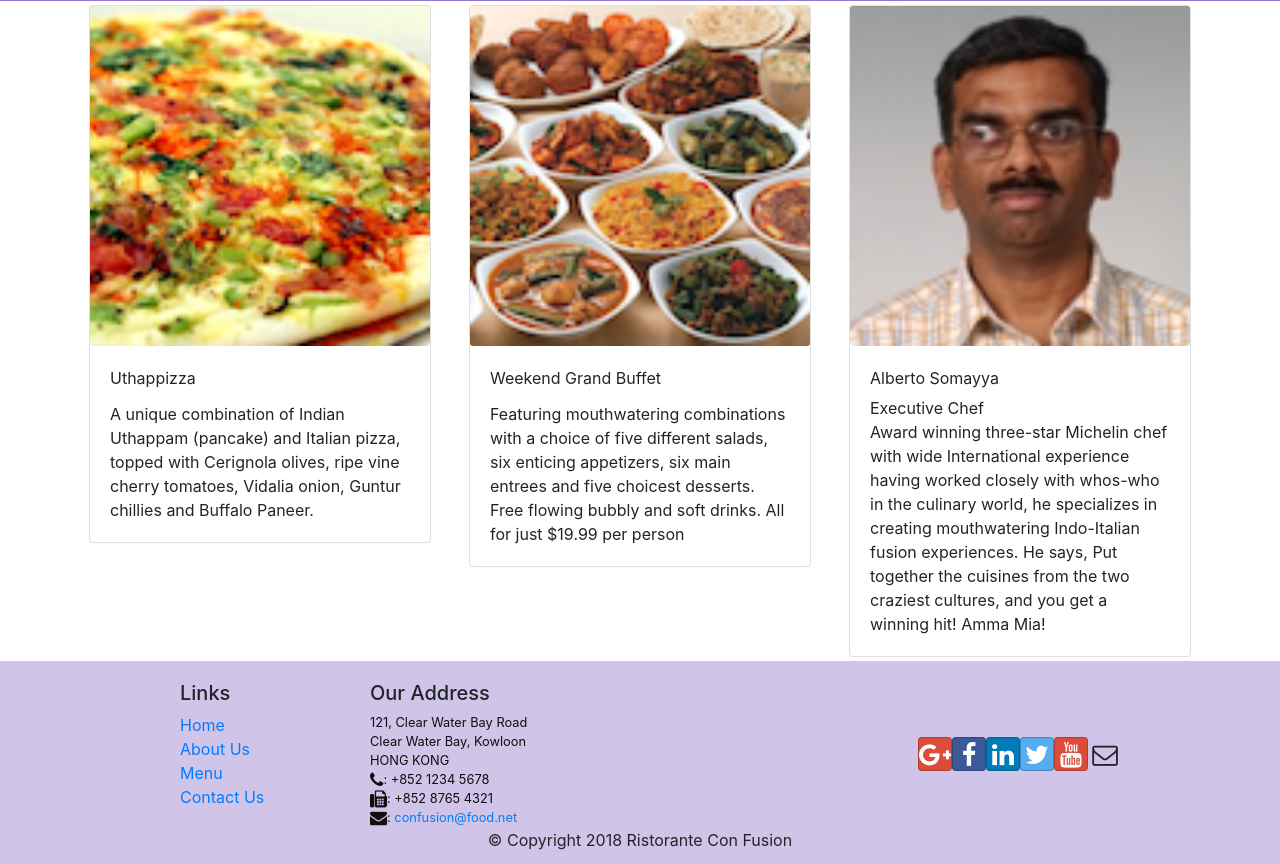
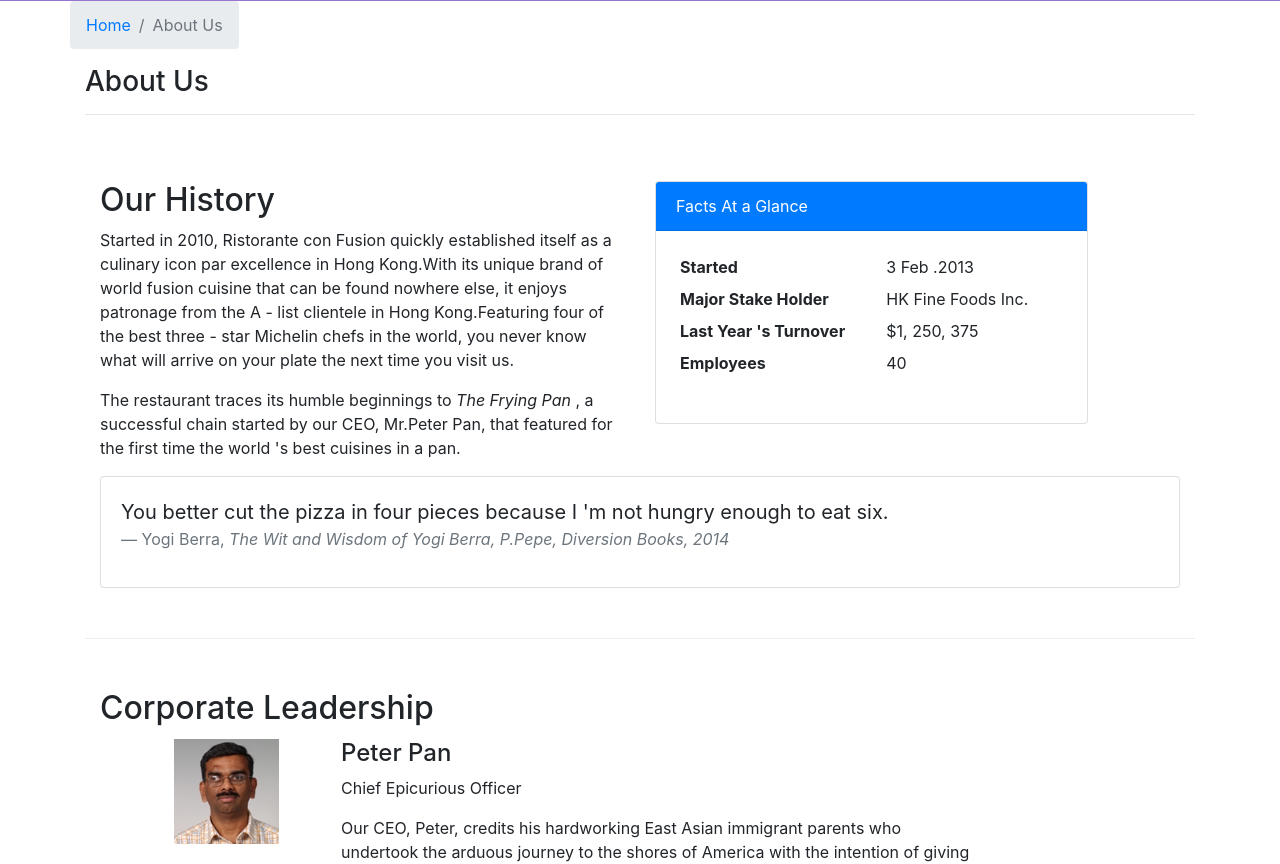
Before and after one commit to ashishbthoppil/reactSamplePro, a React (Create React App) app: page /aboutus in a window 1280 px wide. Before the commit this address led to /home. Shown: the part 317-1181 px from the top of the page. Built offline with nearby package versions, Linux system fonts and the light colour scheme.

Commit message:
About us page

```diff
--- /dev/null
+++ b/src/components/AboutComponent.js
@@ -0,0 +1,115 @@
+import React from "react";
+import {
+    Breadcrumb,
+    BreadcrumbItem,
+    Card,
+    CardBody,
+    CardHeader,
+    Media,
+} from "reactstrap";
+import { Link } from "react-router-dom";
+
+function RenderLeader({ leader }) {
+    return (
+            <Media body className = 'm1' >
+                <div className = 'container' >
+                    <div className = 'row m-1' >
+                        <div className = 'col-12 col-md-2' >
+                            <img src = { leader.image } alt = { leader.name }/>
+                        </div>
+                        <div className = 'col-12 col-md-8' >
+                            <h4> { leader.name } </h4>
+                            <p> {leader.designation}</p >
+                            <p> { leader.description } </p>
+                        </div>
+                    </div>
+                </div>
+            </Media>
+    );
+}
+
+function About(props) {
+    const leaders = props.leaders.map((leader) => {
+        return <RenderLeader leader = { leader } />;
+    });
+
+    return ( <div className = 'container' >
+        <div className = 'row' >
+        <Breadcrumb >
+        <BreadcrumbItem >
+        <Link to = '/home' > Home </Link>
+        </BreadcrumbItem>
+        <BreadcrumbItem active > About Us </BreadcrumbItem>
+        </Breadcrumb>
+        <div className = 'col-12'>
+        <h3> About Us </h3>
+        <hr/>
+        </div>{" "}
+        </div>{" "}
+        <div className = 'row row-content' >
+        <div className = 'col-12 col-md-6' >
+        <h2 > Our History </h2>{" "}
+        <p>
+        Started in 2010, Ristorante con Fusion quickly established itself as a culinary icon par excellence in Hong Kong.With its unique brand of world fusion cuisine that can be found nowhere
+        else, it enjoys patronage from the A - list clientele in Hong Kong.Featuring four of the best three - star Michelin chefs in the world, you never know what will arrive on your plate the next time you visit us. { " " }
+        </p>
+        <p>
+        The restaurant traces its humble beginnings to
+        <em > The Frying Pan </em>, a successful chain started by our CEO,
+        Mr.Peter Pan, that featured
+        for the first time the world 's best
+        cuisines in a pan. { " " }
+        </p>{" "}
+        </div>{" "}
+        <div className = 'col-12 col-md-5' >
+        <Card >
+        <CardHeader className = 'bg-primary text-white' >
+        Facts At a Glance
+        </CardHeader>{" "}
+        <CardBody >
+        <dl className = 'row p-1'>
+        <dt className = 'col-6' > Started </dt>{" "}
+        <dd className = 'col-6' > 3 Feb .2013 </dd>{" "}
+        <dt className = 'col-6' > Major Stake Holder </dt>{" "}
+        <dd className = 'col-6' > HK Fine Foods Inc. </dd>{" "}
+        <dt className = 'col-6' > Last Year 's Turnover</dt>{" "}
+        <dd className = 'col-6' > $1, 250, 375 </dd>{" "}
+        <dt className = 'col-6' > Employees </dt>{" "}
+        <dd className = 'col-6' > 40 </dd>{" "}
+        </dl>{" "}
+        </CardBody>{" "}
+        </Card>{" "}
+        </div>{" "}
+        <div className = 'col-12' >
+        <Card >
+        <CardBody className = 'bg-faded' >
+        <blockquote className = 'blockquote' >
+        <p className = 'mb-0' >
+        You better cut the pizza in four pieces because I 'm not
+        hungry enough to eat six. { " " }
+        </p>{" "}
+        <footer className = 'blockquote-footer' >
+        Yogi Berra, { " " }
+        <cite title = 'Source Title' >
+        The Wit and Wisdom of Yogi Berra, P.Pepe, Diversion Books,
+        2014 { " " }
+        </cite>{" "}
+        </footer>{" "}
+        </blockquote>{" "}
+        </CardBody>{" "}
+        </Card>{" "}
+        </div>{" "}
+        </div>{" "}
+        <div className = 'row row-content' >
+        <div className = 'col-12' >
+        <h2 > Corporate Leadership </h2>{" "}
+        </div>{" "}
+        <div className = 'col-12' >
+        <Media list> { leaders } </Media>{" "}
+        </div>{" "}
+        </div>{" "}
+        </div>
+    );
+}
+
+export default About;
--- a/src/components/ContactComponent.js
+++ b/src/components/ContactComponent.js
@@ -1,8 +1,20 @@
 import React from 'react';
+import { Breadcrumb, BreadcrumbItem} from 'reactstrap';
+import { Link } from 'react-router-dom';
 
 function Contact(props) {
     return(
         <div className="container">
+            <div className="row">
+                    <Breadcrumb>
+                        <BreadcrumbItem><Link to='/home'>Home</Link></BreadcrumbItem>
+                        <BreadcrumbItem active>Contact Us</BreadcrumbItem>
+                    </Breadcrumb>
+                    <div className="col-12">
+                        <h3>Contact Us</h3>
+                        <hr />
+                    </div>
+            </div>
             <div className="row row-content">
                 <div className="col-12">
                 <h3>Location Information</h3>
--- a/src/components/DishDetailComponent.js
+++ b/src/components/DishDetailComponent.js
@@ -1,5 +1,6 @@
 import React from 'react';
-import { Card, CardImg, CardText, CardBody, CardTitle } from 'reactstrap';
+import { Card, CardImg, CardText, CardBody, CardTitle, BreadcrumbItem, Breadcrumb } from 'reactstrap';
+import { Link } from 'react-router-dom';
 
 
     function RenderDish({dish}){
@@ -15,8 +16,6 @@
     }
 
     function RenderComments({comments}){
-
-
             const comm = comments.map((comment) =>{
                 return(
                     <div key={comment.id}>
@@ -39,11 +38,21 @@
             return(
                     <div className="container">
                         <div className="row">
+                            <Breadcrumb>
+                                <BreadcrumbItem><Link to='/menu'>Menu</Link></BreadcrumbItem>
+                                <BreadcrumbItem active>{props.dish.name}</BreadcrumbItem>
+                            </Breadcrumb>
+                            <div className="col-12">
+                                <h3>{props.dish.name}</h3>
+                                <hr />
+                            </div>
+                        </div>
+                        <div className="row">
                             <div className="col-12 col-md-5 m-1">
                                 <RenderDish dish={props.dish} />
                             </div>
                             <div className="col-12 col-md-5 m-1">
-                                <RenderComments comments={props.dish.comments} />
+                                <RenderComments comments={props.comments} />
                             </div>
                         </div>
                     </div>
--- a/src/components/MainComponent.js
+++ b/src/components/MainComponent.js
@@ -1,7 +1,9 @@
 import React, { Component } from 'react';
 import Home from './HomeComponent';
 import Menu from './MenuComponent';
+import DishDetail from './DishDetailComponent';
 import Contact from './ContactComponent';
+import About from './AboutComponent';
 import { DISHES } from '../shared/dishes';
 import { COMMENTS } from '../shared/comments';
 import { LEADERS } from '../shared/leaders';
@@ -33,13 +35,23 @@
         />
       );
     }
+
+    const DishWithId = ({match}) => {
+      return(
+        <DishDetail dish={this.state.dishes.filter((dish) => dish.id === parseInt(match.params.dishId,10))[0]}
+        comments={this.state.comments.filter((comment) => comment.dishId === parseInt(match.params.dishId,10))} />
+      );
+    }
+
     return (
       <div>
         <Header />
         <Switch>
           <Route path="/home" component={HomePage} />
           <Route exact path="/menu" component={() => <Menu dishes={this.state.dishes} />}/>
+          <Route path="/menu/:dishId" component={DishWithId} />
           <Route exact path="/contactus" component={Contact} />
+          <Route exact path="/aboutus" component={() => <About leaders={this.state.leaders} />}/>
           <Redirect to="/home" />
         </Switch>
         <Footer />
--- a/src/components/MenuComponent.js
+++ b/src/components/MenuComponent.js
@@ -1,14 +1,17 @@
 import React from 'react';
-import { Card, CardImg, CardImgOverlay, CardTitle } from 'reactstrap';
+import { Card, CardImg, CardImgOverlay, CardTitle, Breadcrumb, BreadcrumbItem } from 'reactstrap';
+import {  Link  } from 'react-router-dom';
 
 
     function RenderMenuItem({ dish, onClick }) {
        return(
-            <Card onClick={() => onClick(dish.id)}>
-                <CardImg width="100%" src={dish.image} alt={dish.name} />
-                <CardImgOverlay>
-                    <CardTitle heading>{dish.name}</CardTitle>
-                </CardImgOverlay>
+            <Card>
+                <Link to={`/menu/${dish.id}`}>
+                    <CardImg width="100%" src={dish.image} alt={dish.name} />
+                    <CardImgOverlay>
+                        <CardTitle heading>{dish.name}</CardTitle>
+                    </CardImgOverlay>
+                </Link>
             </Card>
        );
     }
@@ -17,13 +20,23 @@
         const menu = props.dishes.map((dish) => {
             return(
                 <div key={dish.id} className="col-12 col-md-5 m-1">
-                    <RenderMenuItem dish={dish} onClick={props.onClick} />
+                    <RenderMenuItem dish={dish} />
                 </div>
             );
         });
 
         return(
             <div className="container">
+                <div className="row">
+                    <Breadcrumb>
+                        <BreadcrumbItem><Link to='/home'>Home</Link></BreadcrumbItem>
+                        <BreadcrumbItem active>Menu</BreadcrumbItem>
+                    </Breadcrumb>
+                    <div className="col-12">
+                        <h3>Menu</h3>
+                        <hr />
+                    </div>
+                </div>
                 <div className="row">
                    {menu}
                 </div>
```
